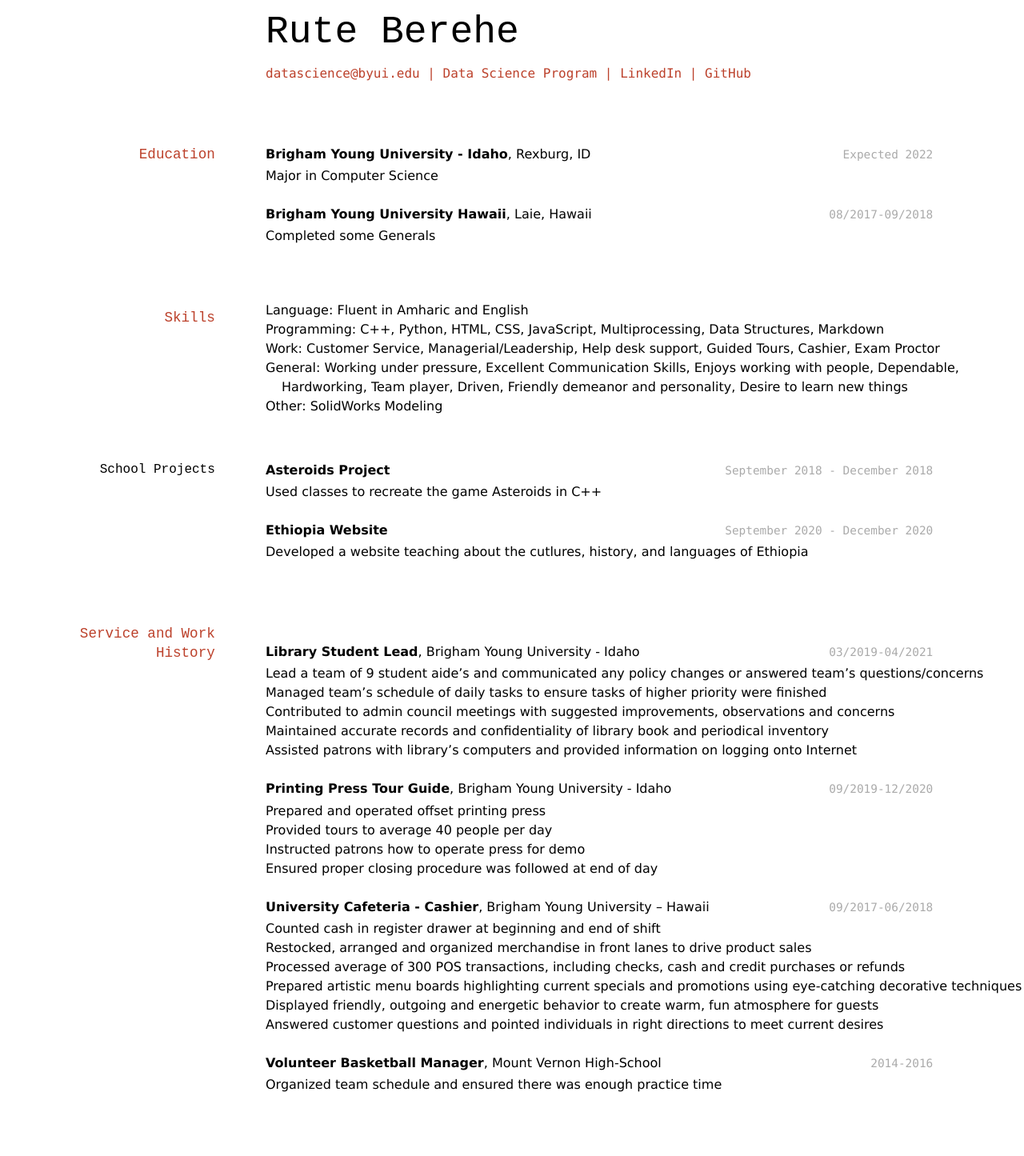
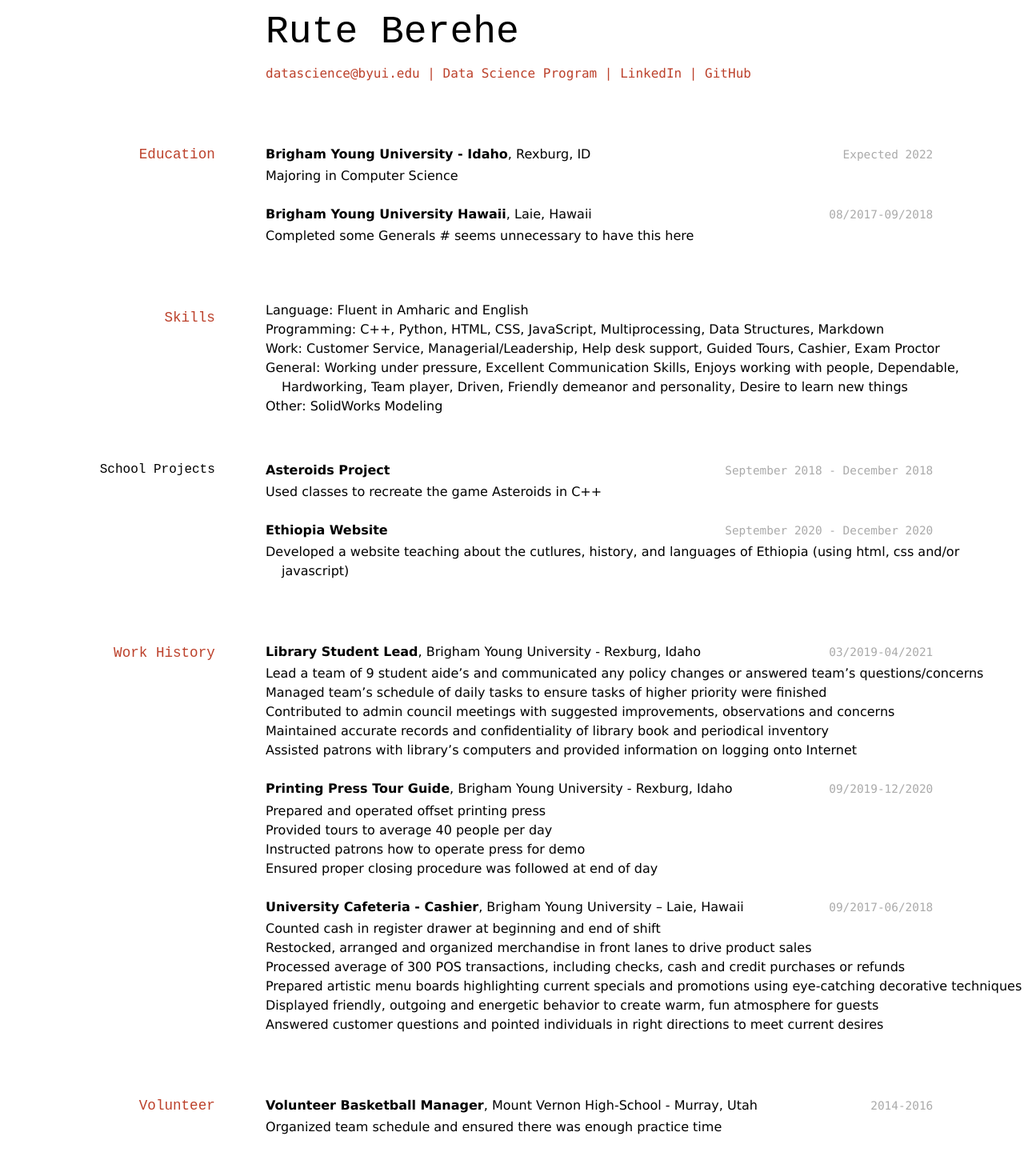
Before and after one commit to ruthnixon/Berehe-Resume, a Jekyll site: the page built from docs/index.md, in a window 1280 px wide. Shown: the whole page at 80% size. Built offline with Jekyll 4.4.1, drawn with Linux system fonts in a browser that asks for light colours; before the commit the page ends 1392 px from its top, so only the background shows below that.

Commit message:
Provided some general feedback for index.md file

```diff
--- a/docs/index.md
+++ b/docs/index.md
@@ -18,12 +18,12 @@ title: Berehe-Resume
 `Expected 2022`
 __Brigham Young University - Idaho__, Rexburg, ID
 
-- Major in Computer Science
+- Majoring in Computer Science
 
 `08/2017-09/2018`
 __Brigham Young University Hawaii__, Laie, Hawaii
 
-- Completed some Generals
+- Completed some Generals # seems unnecessary to have this here
 
 ## Skills
 
@@ -43,12 +43,12 @@ __Asteroids Project__
 `September 2020 - December 2020`
 __Ethiopia Website__
 
-- Developed a website teaching about the cutlures, history, and languages of Ethiopia
+- Developed a website teaching about the cutlures, history, and languages of Ethiopia (using html, css and/or javascript)
 
-## Service and Work History
+## Work History
 
 `03/2019-04/2021`
-__Library Student Lead__, Brigham Young University - Idaho
+__Library Student Lead__, Brigham Young University - Rexburg, Idaho
 - Lead a team of 9 student aide’s and communicated any policy changes or answered team’s questions/concerns
 - Managed team’s schedule of daily tasks to ensure tasks of higher priority were finished
 - Contributed to admin council meetings with suggested improvements, observations and concerns
@@ -56,14 +56,14 @@ __Library Student Lead__, Brigham Young University - Idaho
 - Assisted patrons with library's computers and provided information on logging onto Internet
 
 `09/2019-12/2020`
-__Printing Press Tour Guide__, Brigham Young University - Idaho
+__Printing Press Tour Guide__, Brigham Young University - Rexburg, Idaho
 - Prepared and operated offset printing press
 - Provided tours to average 40 people per day
 - Instructed patrons how to operate press for demo
 - Ensured proper closing procedure was followed at end of day
 
 `09/2017-06/2018`
-__University Cafeteria - Cashier__, Brigham Young University – Hawaii
+__University Cafeteria - Cashier__, Brigham Young University – Laie, Hawaii
 - Counted cash in register drawer at beginning and end of shift
 - Restocked, arranged and organized merchandise in front lanes to drive product sales
 - Processed average of 300 POS transactions, including checks, cash and credit purchases or refunds
@@ -71,9 +71,10 @@ __University Cafeteria - Cashier__, Brigham Young University – Hawaii
 - Displayed friendly, outgoing and energetic behavior to create warm, fun atmosphere for guests
 - Answered customer questions and pointed individuals in right directions to meet current desires
 
+## Volunteer
 
 `2014-2016`
-__Volunteer Basketball Manager__, Mount Vernon High-School
+__Volunteer Basketball Manager__, Mount Vernon High-School - Murray, Utah
 
 - Organized team schedule and ensured there was enough practice time
 
```
